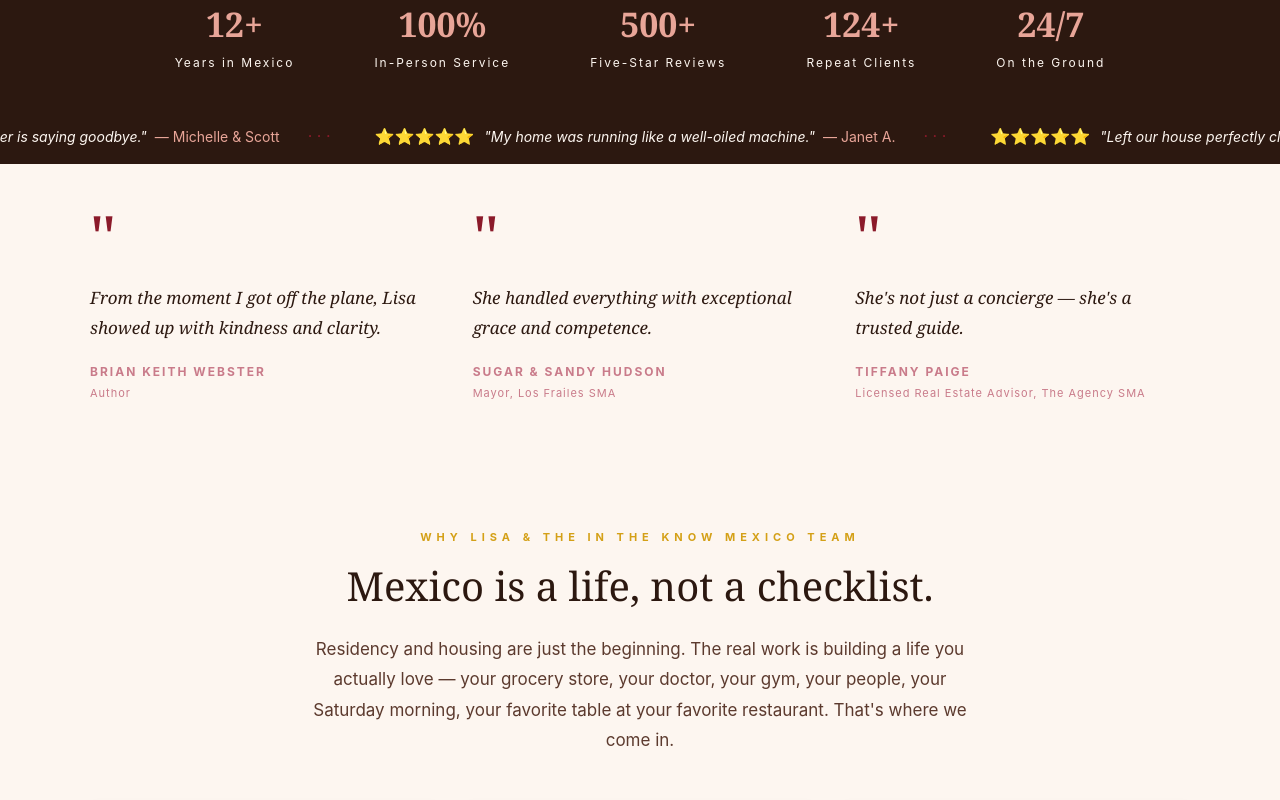
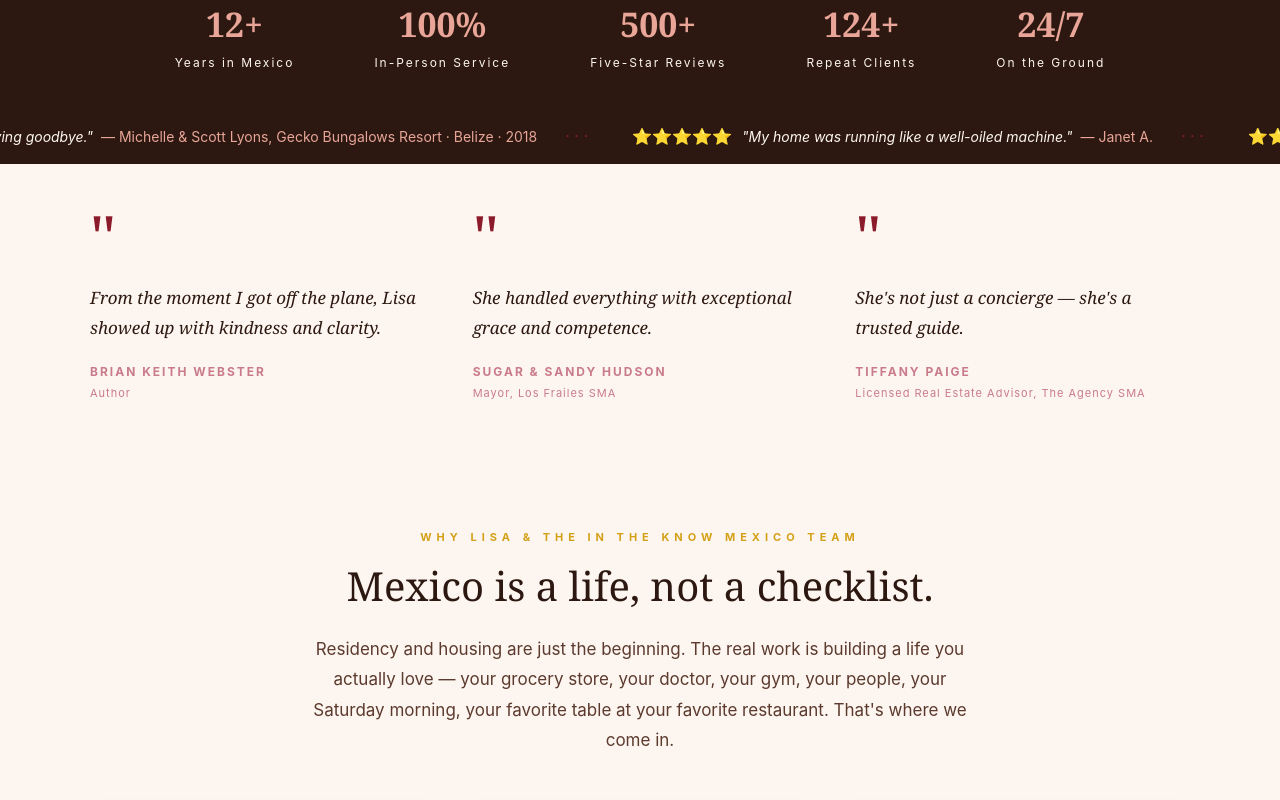
Before and after one commit to IntheknowMX/intheknowmx.com, a Next.js app: page / in a window 1280 px wide. Shown: the part 860-1660 px from the top of the page. Built offline with nearby package versions, Linux system fonts and the light colour scheme.

Commit message:
Update Michelle & Scott to full attribution with resort and location
Co-Authored-By: Claude Sonnet 4.6 <noreply@anthropic.com>

```diff
--- a/app/page.tsx
+++ b/app/page.tsx
@@ -108,7 +108,7 @@ export default function Home() {
             <span key={copy} style={{ display: 'inline-flex', alignItems: 'center' }}>
               {[
                 { text: '"We never worried once."', name: 'Amy H.' },
-                { text: '"The hardest part about having her is saying goodbye."', name: 'Michelle & Scott' },
+                { text: '"The hardest part about having her is saying goodbye."', name: 'Michelle & Scott Lyons, Gecko Bungalows Resort · Belize · 2018' },
                 { text: '"My home was running like a well-oiled machine."', name: 'Janet A.' },
                 { text: '"Left our house perfectly clean and exactly how we left it, just a little better."', name: 'Claire H.' },
                 { text: '"I always feel safe when she sits my pets."', name: 'Karla S.' },
@@ -617,7 +617,7 @@ export default function Home() {
                 {[
                   { quote: "My home was running like a well-oiled machine. She had a pork chop dinner waiting for me once I woke up. As a professional dog groomer with high expectations on animal care, I would highly recommend Lisa May as a caring companion.", name: 'Janet A.', date: 'November 2018', detail: '3 dogs, 8 cats, pool' },
                   { quote: "We have a daughter in and out of the hospital out of state. Lisa has been so accommodating and even willing to stay extra days when needed. It's such a stress relief to me and my husband knowing she's taking care of our pup.", name: 'Kathryn W.', date: 'October 2020', detail: '105lb rescue dog' },
-                  { quote: "She has cared for our 3 large indoor/outdoor dogs, kitty, and bustling guest cottage with great success over the years. Our guests have raved about her! We recommend Lisa May wholeheartedly — you'll be able to enjoy your time away and return to a clean home and happy pets.", name: 'Michelle & Scott', date: 'November 2018', detail: 'Belize' },
+                  { quote: "She has cared for our 3 large indoor/outdoor dogs, kitty, and bustling guest cottage with great success over the years. Our guests have raved about her! We recommend Lisa May wholeheartedly — you'll be able to enjoy your time away and return to a clean home and happy pets.", name: 'Michelle & Scott Lyons, Gecko Bungalows Resort · Belize · 2018', date: 'November 2018', detail: 'Belize' },
                 ].map((r) => (
                   <div key={r.name} style={{ backgroundColor: 'white', padding: '24px 20px', borderRadius: '8px', borderLeft: '4px solid #E8A598' }}>
                     <p style={{ fontSize: '14px', lineHeight: '1.8', color: '#2C1810', fontStyle: 'italic', marginBottom: '12px' }}>"{r.quote}"</p>
@@ -751,7 +751,7 @@ export default function Home() {
               { quote: "Lisa was prompt, professional and everything you could want in a dog sitter. She even adjusted her schedule to take Charlie on an extra walk when our flight was delayed. I cannot say enough good things about her.", name: 'Brandon S.', title: '', date: '2019' },
               { quote: "When we arrived home we found a cooked dinner, well kept house — cleaner than we left it — and a happy cat. Strongly recommend her to anyone who is in need of house and pet sitting.", name: 'Neslihan S.', title: '', date: '2018' },
               { quote: "My home was running like a well-oiled machine. She had a pork chop dinner waiting for me once I woke up. As a professional dog groomer with high expectations on animal care, I would highly recommend Lisa May.", name: 'Janet A.', title: '', date: '2018' },
-              { quote: "She has cared for our 3 large indoor/outdoor dogs, kitty, and bustling guest cottage with great success. Our guests have raved about her! The hardest part about having her is saying goodbye.", name: 'Michelle & Scott', title: '', date: '2018' },
+              { quote: "She has cared for our 3 large indoor/outdoor dogs, kitty, and bustling guest cottage with great success. Our guests have raved about her! The hardest part about having her is saying goodbye.", name: 'Michelle & Scott Lyons, Gecko Bungalows Resort · Belize · 2018', title: '', date: '2018' },
             ].map((t) => (
               <div key={t.name + t.date} style={{ backgroundColor: 'white', padding: '36px 28px', borderRadius: '8px', borderLeft: '4px solid #C97B8A' }}>
                 <p style={{ fontSize: '15px', lineHeight: '1.85', color: '#2C1810', fontStyle: 'italic', marginBottom: '24px' }}>
```
